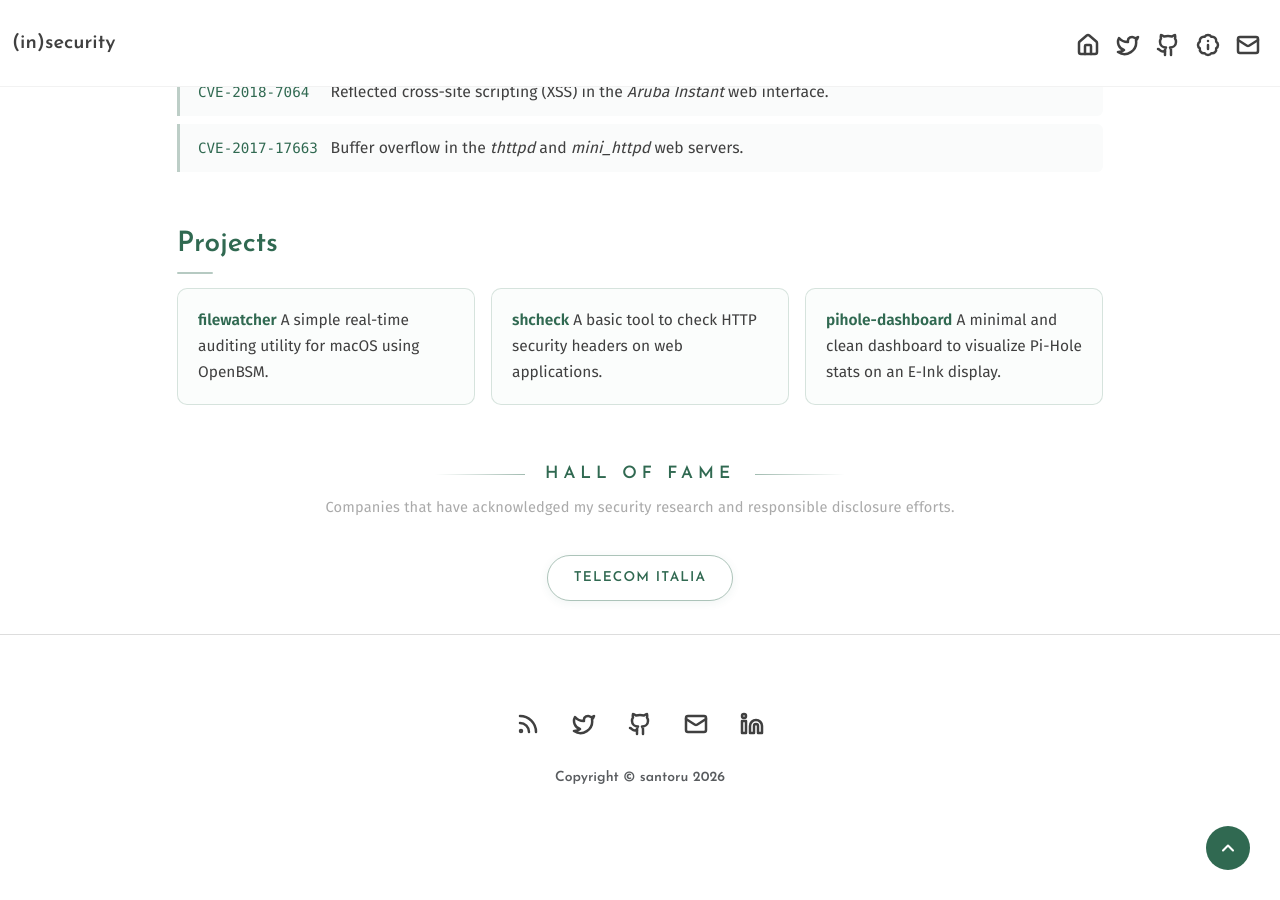
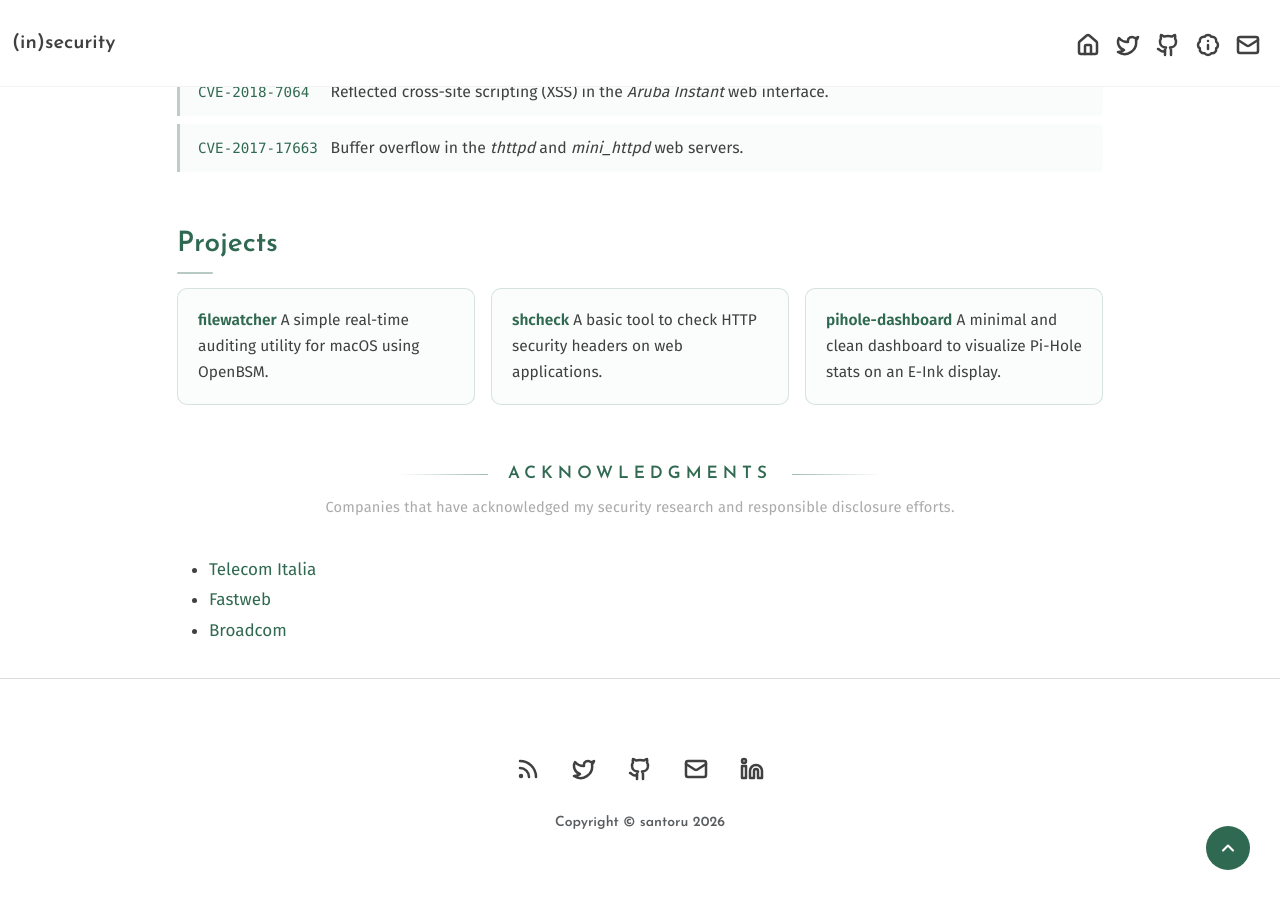
Before and after one commit to santoru/insecurity, a Jekyll site: the page built from about.md, in a window 1280 px wide and 900 px high, scrolled down 1733 px. Built offline with Jekyll 4.4.1, drawn with Linux system fonts in a browser that asks for light colours.

Commit message:
Update about.md

```diff
--- a/about.md
+++ b/about.md
@@ -44,11 +44,14 @@ You can find my contacts at the bottom of this page, along with a summary of my
 - [pihole-dashboard](https://github.com/santoru/pihole-dashboard){:ext} A minimal and clean dashboard to visualize Pi-Hole stats on an E-Ink display.
 {: .project-list}
 
-### Hall of Fame
+### Acknowledgments
 {: .hof-title}
 
 Companies that have acknowledged my security research and responsible disclosure efforts.
 {: .hof-subtitle}
 
 - [Telecom Italia](https://www.gruppotim.it/it/footer/responsible-disclosure.html){:ext}
+- [Fastweb](https://www.fastweb.it/corporate/responsible-disclosure/?lng=EN){:ext}
+- [Broadcom](https://www.broadcom.com/support/security-center/security-thanks){:ext}
+
 {: .hof-list}
```
